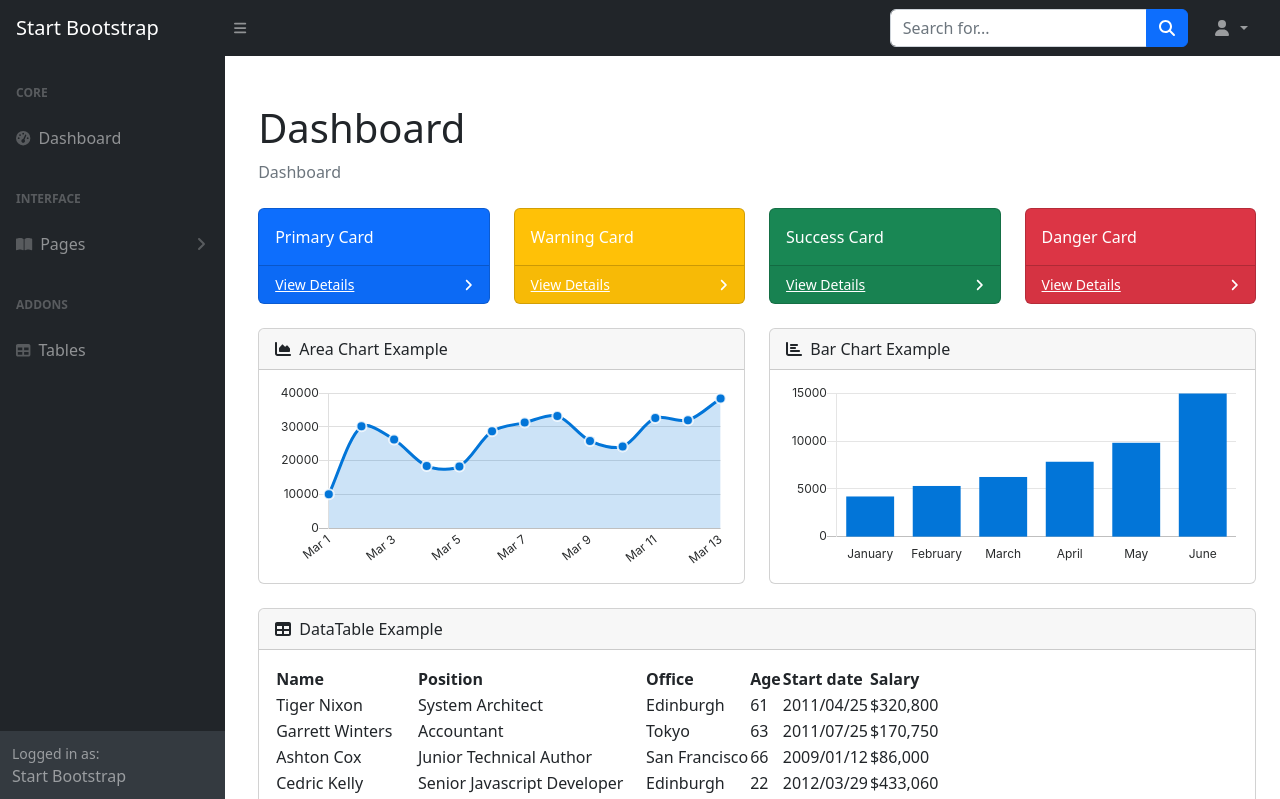
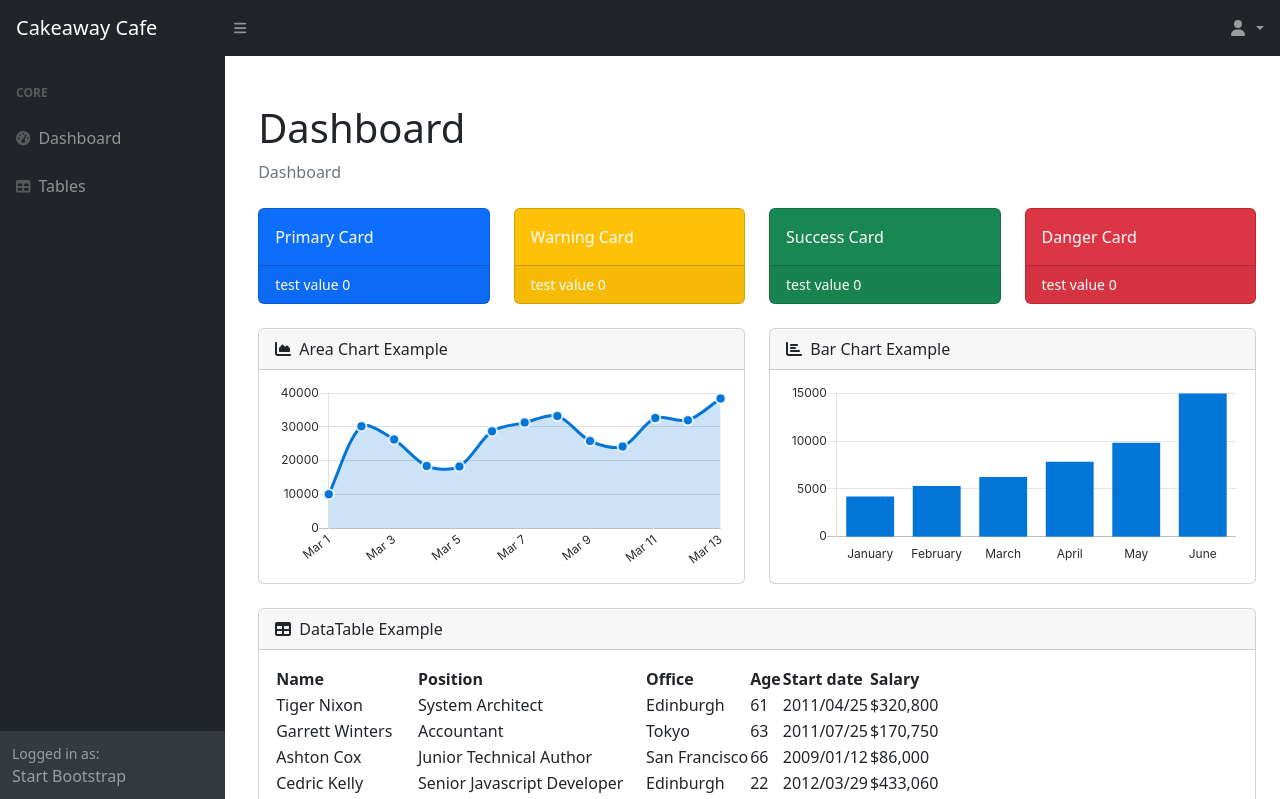
Before and after one commit to jimmerino2/sunway_se, a PHP site: the page made by frontend/admin_page/admin_dashboard.php in a window 1280 px wide. Shown: the top 799 px of the page. Run offline with PHP 8.4, Linux system fonts and the light colour scheme; some libraries are stand-ins or nearby versions.

Commit message:
bootstrap edits

```diff
--- a/frontend/admin_page/admin_dashboard.php
+++ b/frontend/admin_page/admin_dashboard.php
@@ -29,8 +29,7 @@
                             <div class="card bg-primary text-white mb-4">
                                 <div class="card-body">Primary Card</div>
                                 <div class="card-footer d-flex align-items-center justify-content-between">
-                                    <a class="small text-white stretched-link" href="#">View Details</a>
-                                    <div class="small text-white"><i class="fas fa-angle-right"></i></div>
+                                    <div class="small text-white">test value 0</div>
                                 </div>
                             </div>
                         </div>
@@ -38,8 +37,7 @@
                             <div class="card bg-warning text-white mb-4">
                                 <div class="card-body">Warning Card</div>
                                 <div class="card-footer d-flex align-items-center justify-content-between">
-                                    <a class="small text-white stretched-link" href="#">View Details</a>
-                                    <div class="small text-white"><i class="fas fa-angle-right"></i></div>
+                                    <div class="small text-white">test value 0</div>
                                 </div>
                             </div>
                         </div>
@@ -47,8 +45,7 @@
                             <div class="card bg-success text-white mb-4">
                                 <div class="card-body">Success Card</div>
                                 <div class="card-footer d-flex align-items-center justify-content-between">
-                                    <a class="small text-white stretched-link" href="#">View Details</a>
-                                    <div class="small text-white"><i class="fas fa-angle-right"></i></div>
+                                    <div class="small text-white">test value 0</div>
                                 </div>
                             </div>
                         </div>
@@ -56,8 +53,7 @@
                             <div class="card bg-danger text-white mb-4">
                                 <div class="card-body">Danger Card</div>
                                 <div class="card-footer d-flex align-items-center justify-content-between">
-                                    <a class="small text-white stretched-link" href="#">View Details</a>
-                                    <div class="small text-white"><i class="fas fa-angle-right"></i></div>
+                                    <div class="small text-white">test value 0</div>
                                 </div>
                             </div>
                         </div>
--- a/frontend/admin_page/layoutSidenav_nav.php
+++ b/frontend/admin_page/layoutSidenav_nav.php
@@ -7,14 +7,19 @@
                     <div class="sb-nav-link-icon"><i class="fas fa-tachometer-alt"></i></div>
                     Dashboard
                 </a>
+                <a class="nav-link" href="tables.php">
+                    <div class="sb-nav-link-icon"><i class="fas fa-table"></i></div>
+                    Tables
+                </a>
 
-                <div class="sb-sidenav-menu-heading">Interface</div>
+                <!-- <div class="sb-sidenav-menu-heading">Interface</div>
                     <a class="nav-link collapsed" href="#" data-bs-toggle="collapse" data-bs-target="#collapsePages"
                         aria-expanded="false" aria-controls="collapsePages">
                         <div class="sb-nav-link-icon"><i class="fas fa-book-open"></i></div>
                         Pages
                         <div class="sb-sidenav-collapse-arrow"><i class="fas fa-angle-down"></i></div>
                     </a>
+
                 <div class="collapse" id="collapsePages" aria-labelledby="headingTwo"
                     data-bs-parent="#sidenavAccordion">
                     <nav class="sb-sidenav-menu-nested nav accordion" id="sidenavAccordionPages">
@@ -47,12 +52,8 @@
                             </nav>
                         </div>
                     </nav>
-                </div>
-                <div class="sb-sidenav-menu-heading">Addons</div>
-                <a class="nav-link" href="tables.php">
-                    <div class="sb-nav-link-icon"><i class="fas fa-table"></i></div>
-                    Tables
-                </a>
+                </div> -->
+
             </div>
         </div>
         <div class="sb-sidenav-footer">
--- a/frontend/admin_page/layoutTopnav_nav.php
+++ b/frontend/admin_page/layoutTopnav_nav.php
@@ -1,15 +1,16 @@
 <!-- Top Navigation Bar -->
 <nav class="sb-topnav navbar navbar-expand navbar-dark bg-dark">
     <!-- Navbar Brand -->
-    <a class="navbar-brand ps-3" href="admin_dashboard.php">Start Bootstrap</a>
+    <a class="navbar-brand ps-3" href="admin_dashboard.php">Cakeaway Cafe</a>
 
     <!-- Sidebar Toggle -->
     <button class="btn btn-link btn-sm order-1 order-lg-0 me-4 me-lg-0" id="sidebarToggle">
         <i class="fas fa-bars"></i>
     </button>
 
+
     <!-- Search Form -->
-    <form class="d-none d-md-inline-block form-inline ms-auto me-0 me-md-3 my-2 my-md-0">
+    <!-- <form class="d-none d-md-inline-block form-inline ms-auto me-0 me-md-3 my-2 my-md-0">
         <div class="input-group">
             <input class="form-control" type="text" placeholder="Search for..." aria-label="Search for..."
                 aria-describedby="btnNavbarSearch" />
@@ -17,18 +18,17 @@
                 <i class="fas fa-search"></i>
             </button>
         </div>
-    </form>
+    </form> -->
 
-    <!-- Navbar User Dropdown -->
-    <ul class="navbar-nav ms-auto ms-md-0 me-3 me-lg-4">
+    <!-- Navbar User Dropdown (Far Right) -->
+    <ul class="navbar-nav ms-auto mx-2">
         <li class="nav-item dropdown">
-            <a class="nav-link dropdown-toggle" id="navbarDropdown" href="#" role="button" data-bs-toggle="dropdown"
-                aria-expanded="false">
+            <a class="nav-link dropdown-toggle" id="navbarDropdown" href="#" role="button"
+                data-bs-toggle="dropdown" aria-expanded="false">
                 <i class="fas fa-user fa-fw"></i>
             </a>
             <ul class="dropdown-menu dropdown-menu-end" aria-labelledby="navbarDropdown">
                 <li><a class="dropdown-item" href="#!">Settings</a></li>
-                <li><a class="dropdown-item" href="#!">Activity Log</a></li>
                 <li>
                     <hr class="dropdown-divider" />
                 </li>
@@ -61,11 +61,11 @@
 
 <!-- Logout Modal Logic -->
 <script>
-    const sec = 5; // set time in seconds for delay
+    const sec = 5; // seconds before redirect
     const timeset = sec * 1000;
     const logoutModal = document.getElementById('logoutModal');
+
     logoutModal.addEventListener('shown.bs.modal', function() {
-        // Redirect after 3 seconds
         setTimeout(function() {
             window.location.href = "../auth/login.php";
         }, timeset);
```
Lines whose indentation alone changed are shown as unchanged.
